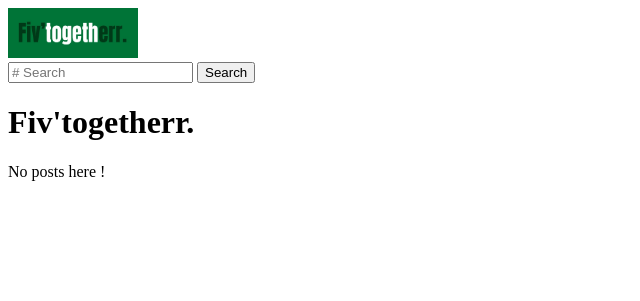
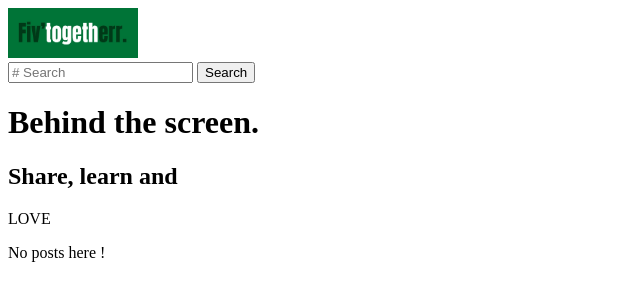
Before and after one commit to Mcbess-san/fiv-togetherr, a Symfony app: template templates/home/index.html.twig in a window 1280 px wide. Shown: the top 301 px of the page, without its empty margins (0-640 px from the left). Run offline with Twig, Linux system fonts and the light colour scheme; the template is opened without the code that fills it, so the values that code supplies are empty; some libraries are stand-ins or nearby versions.

Commit message:
création banner

```diff
--- a/templates/home/index.html.twig
+++ b/templates/home/index.html.twig
@@ -1,13 +1,22 @@
 {% extends 'base.html.twig' %}
 
-{% block title %}Home{% endblock %}
+{% block title %}Home
+{% endblock %}
 
 {% block body %}
-    <h1>Fiv'togetherr.</h1>
+	<div class="banner">
+		<header class="d-flex justify-content-center align-items-center pb-3">
+        <div class="column">
+			<h1 class="h1">Behind the screen.</h1>
+            <h2 class="h2 d-flex justify-content-center align-items-center">Share, learn and </h2>
+            <p class="p d-flex justify-content-center align-items-center">LOVE</p>
+        </div>
+		</header>
+	</div>
 
-    {% for post in posts %}
+	{% for post in posts %}
 
-    {% else %}
-    <p>No posts here !</p>
-    {% endfor %}
+		{% else %}
+			<p>No posts here !</p>
+	{% endfor %}
 {% endblock %}
```
Also changed, not shown: assets/styles/app.scss (+32 -4 lines), assets/images/banner.png (added).
